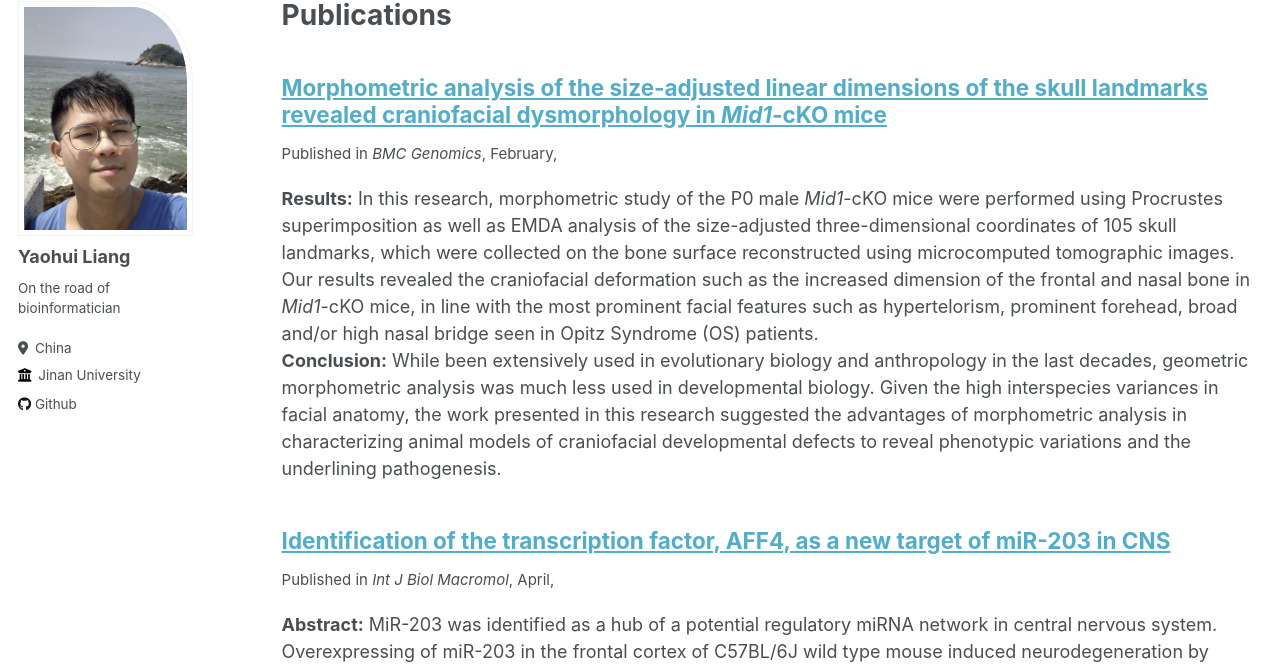
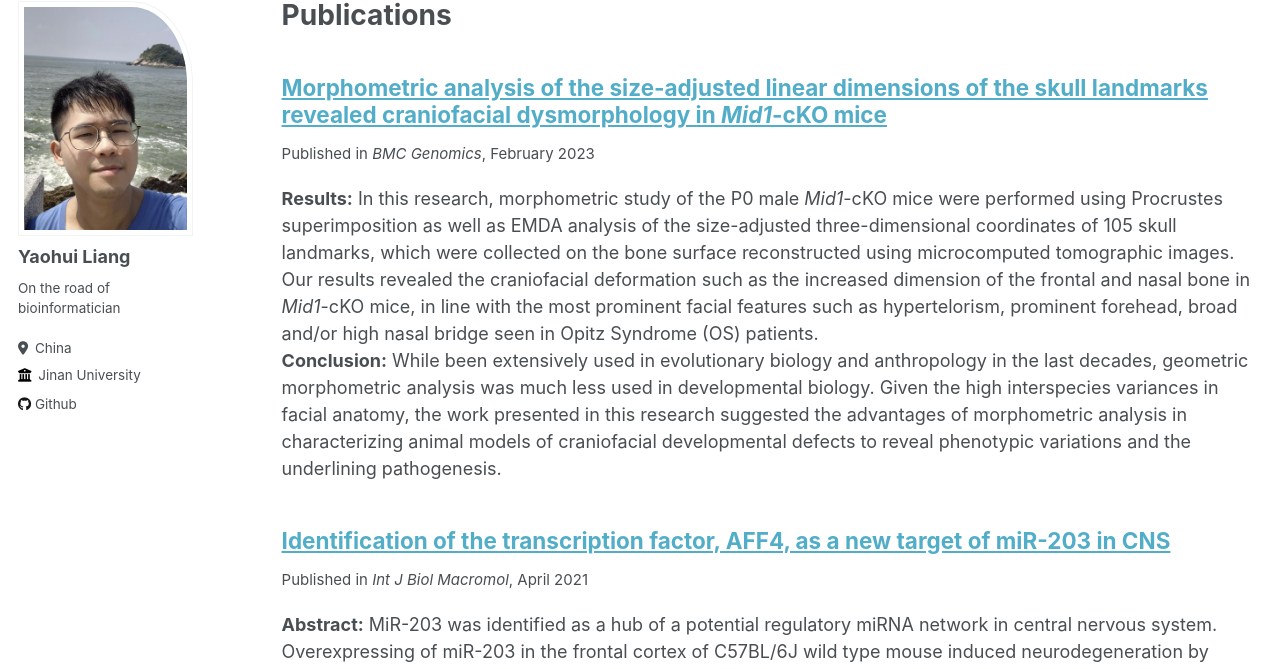
Before and after one commit to Stupid1Fish/Academic-Pages, a Jekyll site: the page built from _pages/publications.md, in a window 1280 px wide and 900 px high. Shown: the part 105-774 px from the top of the window. Built offline with Jekyll 4.4.1, drawn with Linux system fonts in a browser that asks for light colours.

Commit message:
Update archive-single.html

```diff
--- a/_includes/archive-single.html
+++ b/_includes/archive-single.html
@@ -42,7 +42,7 @@
         {% elsif post.collection == 'projects' %}
           <p style="font-size: smaller">Project Start Date:, {{ post.start_date | default: "1900-01-01" | date: "%Y" }} </p>
         {% elsif post.collection == 'publications' %}
-          <p style="font-size: smaller">Published in <i>{{ post.venue }}</i>, {{ post.date | default: "1900-01-01" | date: "%B,"%Y" }} </p>
+          <p style="font-size: smaller">Published in <i>{{ post.venue }}</i>, {{ post.date | default: "1900-01-01" | date: "%B %Y" }} </p>
         {% elsif post.date %}
          <p class="page__date"><strong><i class="fa fa-fw fa-calendar" aria-hidden="true"></i> {{ site.data.ui-text[site.locale].date_label | default: "Published:" }}</strong> <time datetime="{{ post.date | default: "1900-01-01" | date_to_xmlschema }}">{{ post.date | default: "1900-01-01" | date: "%B %d, %Y" }}</time></p>
         {% endif %}
```
